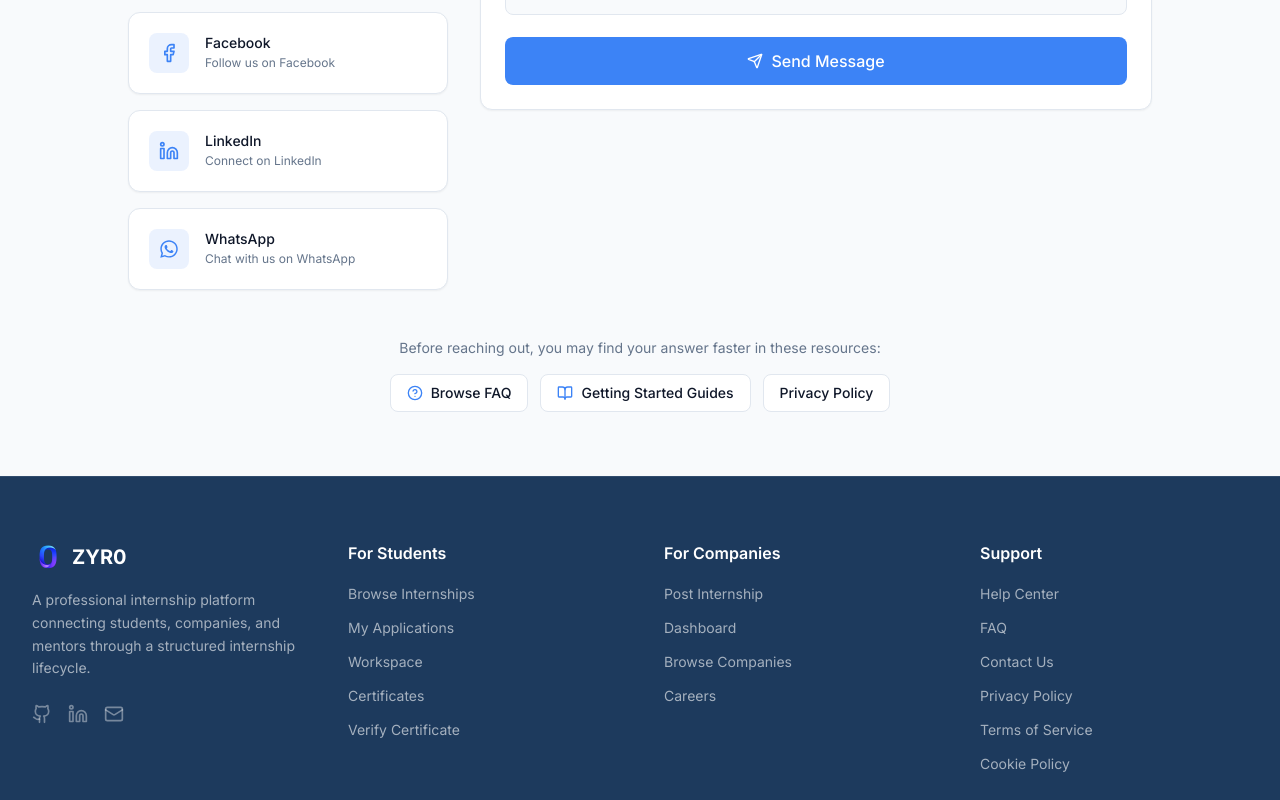
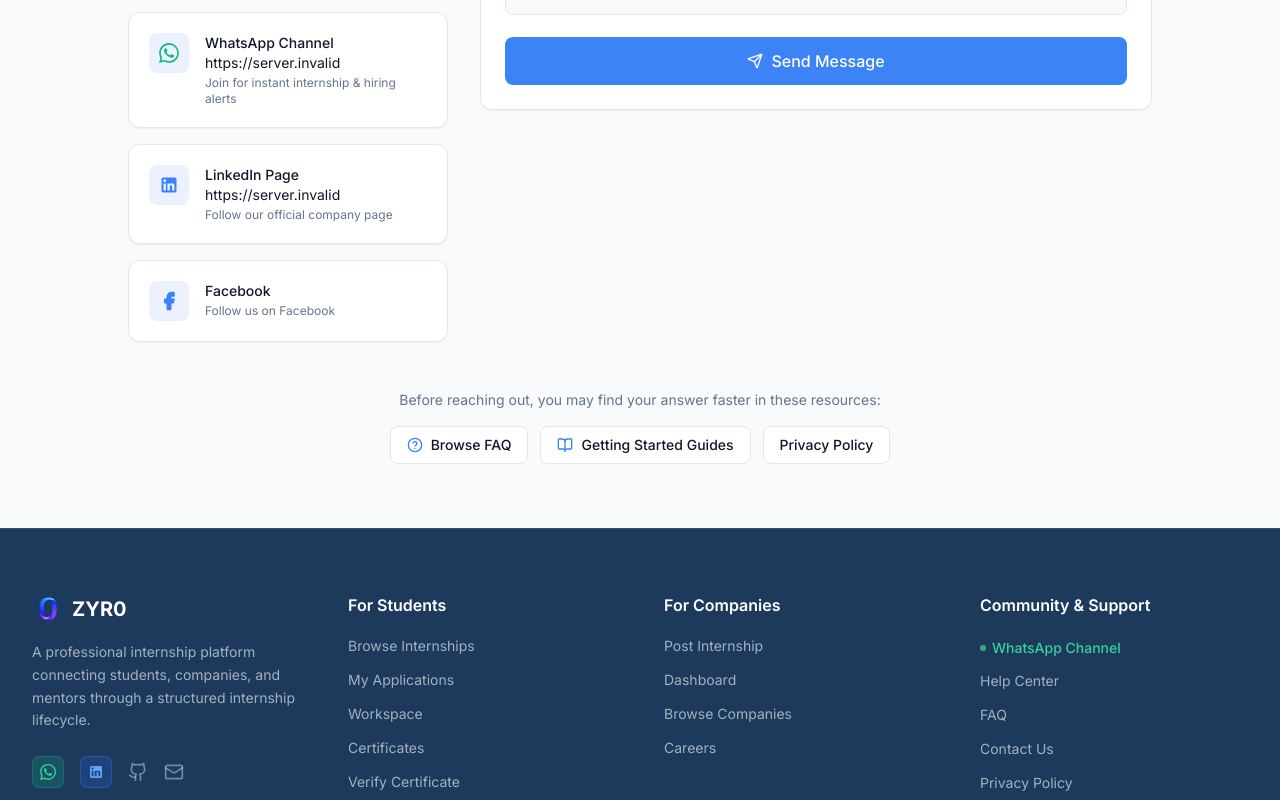
Before and after one commit to ilyaskhan12Q/ZYR0, a React (Vite) app in the folder app/: page /contact in a window 1280 px wide. Shown: the part 580-1380 px from the top of the page. Built offline with nearby package versions, Linux system fonts and the light colour scheme; no server answers.

Commit message:
feat(social-cta): harmonize social links across footer and contact page (v0.13.5)

```diff
--- a/app/package.json
+++ b/app/package.json
@@ -1,7 +1,7 @@
 {
   "name": "my-app",
   "private": true,
-  "version": "0.13.4",
+  "version": "0.13.5",
   "type": "module",
   "scripts": {
     "dev": "vite",
--- a/app/src/layouts/PublicLayout.tsx
+++ b/app/src/layouts/PublicLayout.tsx
@@ -8,6 +8,8 @@ import {
 } from 'lucide-react';
 import { useAuth } from '@/contexts/AuthContext';
 import { CommunitySocialNav } from '@/components/navigation/CommunitySocialNav';
+import { SITE_CONFIG } from '@/config/site';
+import { WhatsAppIcon, LinkedInIcon } from '@/components/icons/BrandIcons';
 const navLinks = [
   { label: 'Internships', href: '/internships' },
   { label: 'Companies', href: '/companies' },
@@ -217,12 +219,29 @@ export default function PublicLayout() {
                 <p className="text-white/60 text-sm leading-relaxed">
                   A professional internship platform connecting students, companies, and mentors through a structured internship lifecycle.
                 </p>
-                <div className="flex gap-4 mt-6">
+                <div className="flex items-center gap-4 mt-6">
+                  <a
+                    href={SITE_CONFIG.social.whatsappChannel}
+                    target="_blank"
+                    rel="noopener noreferrer"
+                    aria-label="ZYR0 WhatsApp Channel"
+                    title="Join ZYR0 WhatsApp Channel for instant announcements"
+                    className="w-8 h-8 rounded-lg bg-emerald-500/20 text-emerald-400 border border-emerald-500/30 flex items-center justify-center hover:bg-emerald-500 hover:text-white transition-all duration-200"
+                  >
+                    <WhatsAppIcon className="w-4 h-4 fill-current" />
+                  </a>
+                  <a
+                    href={SITE_CONFIG.social.linkedinCompany || '#'}
+                    target="_blank"
+                    rel="noopener noreferrer"
+                    aria-label="LinkedIn"
+                    title="LinkedIn Page"
+                    className="w-8 h-8 rounded-lg bg-blue-600/20 text-blue-400 border border-blue-500/30 flex items-center justify-center hover:bg-blue-600 hover:text-white transition-all duration-200"
+                  >
+                    <LinkedInIcon className="w-4 h-4 fill-current" />
+                  </a>
                   <a href="https://ilyaskhan12q.github.io/portfolio" target="_blank" rel="noopener noreferrer" aria-label="Portfolio" className="text-white/40 hover:text-white transition-colors">
                     <Github className="w-5 h-5" />
-                  </a>
-                  <a href="https://linkedin.com/company/zyr0-platform" target="_blank" rel="noopener noreferrer" aria-label="LinkedIn" className="text-white/40 hover:text-white transition-colors">
-                    <Linkedin className="w-5 h-5" />
                   </a>
                   <a href="mailto:support@zyr0.com" aria-label="Email support" className="text-white/40 hover:text-white transition-colors">
                     <Mail className="w-5 h-5" />
@@ -253,10 +272,21 @@ export default function PublicLayout() {
                 </ul>
               </div>
 
-              {/* Support */}
+              {/* Community & Support */}
               <div>
-                <h4 className="font-semibold mb-4">Support</h4>
+                <h4 className="font-semibold mb-4">Community & Support</h4>
                 <ul className="space-y-2.5">
+                  <li>
+                    <a
+                      href={SITE_CONFIG.social.whatsappChannel}
+                      target="_blank"
+                      rel="noopener noreferrer"
+                      className="text-emerald-400 font-medium text-sm hover:underline inline-flex items-center gap-1.5"
+                    >
+                      <span className="w-1.5 h-1.5 rounded-full bg-emerald-400 animate-pulse" />
+                      WhatsApp Channel
+                    </a>
+                  </li>
                   <li><Link to="/help" className="text-white/60 text-sm hover:text-white transition-colors">Help Center</Link></li>
                   <li><Link to="/faq" className="text-white/60 text-sm hover:text-white transition-colors">FAQ</Link></li>
                   <li><Link to="/contact" className="text-white/60 text-sm hover:text-white transition-colors">Contact Us</Link></li>
--- a/app/src/pages/public/Contact.tsx
+++ b/app/src/pages/public/Contact.tsx
@@ -1,10 +1,11 @@
 import { useState } from 'react';
 import { Link } from 'react-router-dom';
 import { motion } from 'framer-motion';
-import { Mail, Phone, MapPin, Send, CheckCircle2, MessageSquare, Clock, Globe, HelpCircle, BookOpen, Facebook, Linkedin } from 'lucide-react';
-import { FaWhatsapp } from 'react-icons/fa';
+import { Mail, Phone, MapPin, Send, CheckCircle2, Globe, HelpCircle, BookOpen, Facebook } from 'lucide-react';
 import { SEO } from '@/components/SEO';
 import { BASE_URL } from '@/config/seo';
+import { SITE_CONFIG } from '@/config/site';
+import { WhatsAppIcon, LinkedInIcon } from '@/components/icons/BrandIcons';
 
 const contactStructuredData = [
   {
@@ -55,15 +56,15 @@ export default function Contact() {
               { icon: Mail, title: 'Email', value: 'support@zyroo.dpdns.org', desc: 'We reply within 24 hours' },
               { icon: Phone, title: 'Phone', value: '+923279883150', desc: 'Mon-Fri 9am-6pm PKT' },
               { icon: MapPin, title: 'Office', value: 'Lahore, Pakistan', desc: 'Arfa Software Technology Park, Ferozepur Road' },
-              { icon: Facebook, title: 'Facebook', value: 'https://web.facebook.com/profile.php?id=61591995425665', desc: 'Follow us on Facebook' },
-              { icon: Linkedin, title: 'LinkedIn', value: 'https://linkedin.com/company/zyr0', desc: 'Connect on LinkedIn' },
-              { icon: FaWhatsapp, title: 'WhatsApp', value: 'https://wa.me/923279883150', desc: 'Chat with us on WhatsApp' },
+              { icon: WhatsAppIcon, title: 'WhatsApp Channel', value: SITE_CONFIG.social.whatsappChannel, desc: 'Join for instant internship & hiring alerts', isBrand: true, color: 'text-emerald-500' },
+              { icon: LinkedInIcon, title: 'LinkedIn Page', value: SITE_CONFIG.social.linkedinCompany || '#', desc: 'Follow our official company page', isBrand: true, color: 'text-blue-500' },
+              { icon: Facebook, title: 'Facebook', value: 'https://web.facebook.com/profile.php?id=61591995425665', desc: 'Follow us on Facebook', isBrand: false, color: 'text-accent' },
             ].map((item, i) => (
-              <div key={i} className="bg-card rounded-xl border border-border p-5 shadow-sm flex items-start gap-4">
+              <div key={i} className="bg-card rounded-xl border border-border p-5 shadow-sm flex items-start gap-4 hover:border-accent/30 transition-colors">
                 <div className="w-10 h-10 bg-accent/10 rounded-lg flex items-center justify-center flex-shrink-0">
-                  {['Facebook','LinkedIn','WhatsApp'].includes(item.title) ? (
-                    <a href={item.value} target="_blank" rel="noopener noreferrer" className="w-5 h-5">
-                      <item.icon className="w-5 h-5 text-accent" />
+                  {item.value.startsWith('http') ? (
+                    <a href={item.value} target="_blank" rel="noopener noreferrer" className="w-5 h-5 flex items-center justify-center">
+                      <item.icon className={`w-5 h-5 ${item.color || 'text-accent'} fill-current`} />
                     </a>
                   ) : (
                     <item.icon className="w-5 h-5 text-accent" />
```
Also changed, not shown: 1 other file (tests, documents, lock files or other folders).
